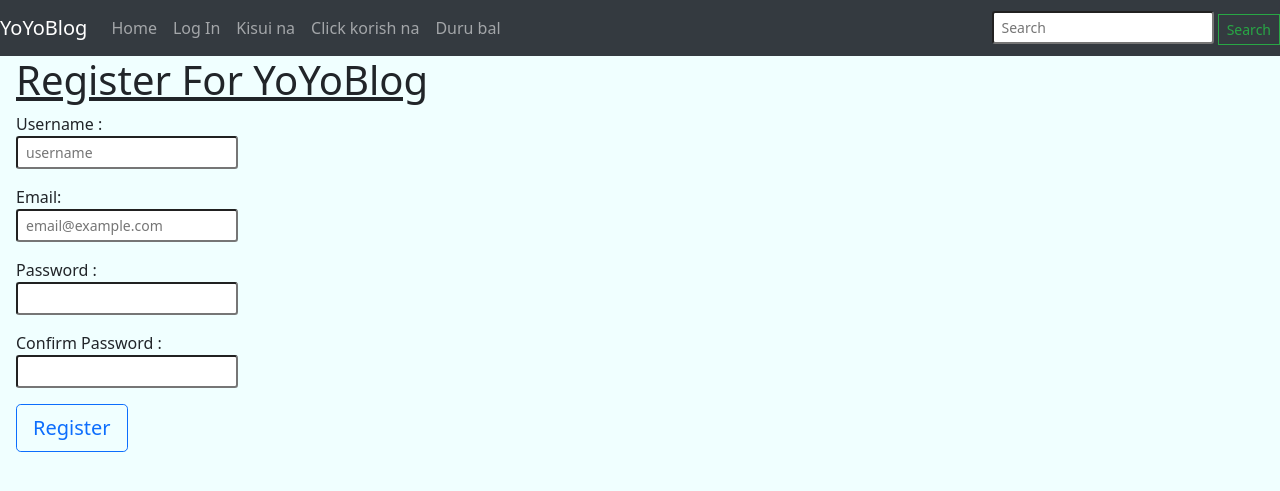
After one commit to MahabubArafat/YoYoBlog, a Flask app: page /register in a window 1280 px wide. The commit adds this page. Shown: the top 491 px of the page. Run offline with Flask 2, Linux system fonts and the light colour scheme; some libraries are stand-ins or nearby versions.

Commit message:
added user login,registration, validation

```diff
--- a/app/__init__.py
+++ b/app/__init__.py
@@ -2,10 +2,13 @@ from flask import Flask
 from config import Config
 from flask_sqlalchemy import SQLAlchemy
 from flask_migrate import Migrate
+from flask_login import LoginManager
 
 app = Flask(__name__)
 app.config.from_object(Config)
 db = SQLAlchemy(app)
 migrate = Migrate(app, db)
+login = LoginManager(app)
+login.login_view = "login"  # url_for nijei lagay ney ei function
 
 from app import routes, models
--- a/app/forms.py
+++ b/app/forms.py
@@ -1,6 +1,7 @@
 from flask_wtf import FlaskForm
 from wtforms import StringField, PasswordField, BooleanField, SubmitField
-from wtforms.validators import DataRequired
+from wtforms.validators import ValidationError, DataRequired, Email, EqualTo
+from app.models import User
 
 
 class LoginForm(FlaskForm):
@@ -8,3 +9,27 @@ class LoginForm(FlaskForm):
     password = PasswordField("Password : ", validators=[DataRequired()])
     remember_me = BooleanField("Remember Me")
     submit = SubmitField("Sign In")
+
+
+class RegistrationForm(FlaskForm):
+    username = StringField("Username :", validators=[DataRequired()])
+    email = StringField("Email:", validators=[DataRequired(), Email()])
+    password = PasswordField("Password : ", validators=[DataRequired()])
+    password2 = PasswordField(
+        "Confirm Password :", validators=[DataRequired(), EqualTo("password")]
+    )
+    submit = SubmitField("Register")
+
+    # adding custom validation syntax-> validate_fieldname(self,fieldname):
+    def validate_username(self, username):
+        user = User.query.filter_by(username=username.data).first()
+        # when we need to query a field, and we have an attribute but not the unique id(primary key), we don't use get, we use filter_by(attribute=attribute name)
+        if user is not None:
+            raise ValidationError("Username Taken, Please use another username")
+
+    def validate_email(self, email):
+        user = User.query.filter_by(email=email.data).first()
+        if user is not None:
+            raise ValidationError(
+                "Email is used by another user, Please use a different email"
+            )
--- a/app/routes.py
+++ b/app/routes.py
@@ -1,18 +1,22 @@
-from flask import render_template, flash, redirect, url_for
-from app import app
-from app.forms import LoginForm
+from flask import render_template, flash, redirect, url_for, request
+from werkzeug.urls import url_parse
+from flask_login import current_user, login_user, logout_user, login_required
+from app import app, db
+from app.forms import LoginForm, RegistrationForm
+from app.models import User
 
 
 @app.route("/")
 @app.route("/index")
+@login_required
 # this is how we can add multiple routes or links or paths for an function or page
+# and serial of decoratores in flask specially app.routes are very important to be in first in order
 def index():
-    user = {"username": "jack"}
     posts = [
         {"author": {"username": "John"}, "body": "Good Morning"},
         {"author": {"username": "Wick"}, "body": "I am gonna kill you"},
     ]
-    return render_template("index.html", title="Home", user=user, posts=posts)
+    return render_template("index.html", title="Home", posts=posts)
 
 
 # adding onek boro string in return
@@ -35,12 +39,49 @@ def index():
 
 @app.route("/login", methods=["GET", "POST"])
 def login():
+    if current_user.is_authenticated:
+        return redirect(url_for("index"))
     form = LoginForm()
     if form.validate_on_submit():
-        flash(
-            f" Log in Complete {form.username.data} and remeber you={form.remember_me.data}"
-        )  # that .data is important cause without oita form theke ja pabe pura ta dekhabe, just username ta grab korbe na
-        return redirect(url_for("index"))
+        user = User.query.filter_by(username=form.username.data).first()
+        if user is None or not user.check_password(form.password.data):
+            flash("Invalid Username or Password")
+            return redirect(url_for("login"))
+            # that .data is important cause without oita form theke ja pabe pura ta dekhabe, just username ta grab korbe na
+        login_user(user, remember=form.remember_me.data)
+        flash(f"welcome {form.username.data} to your home")
+        next_page = request.args.get("next")
+        # request.args die amra query string access korte pari, oi je search/address bar e ? er por ja ase oitaai query string, eita ekta dictionary format e ase, so 'next' is like a key to the value of the query string
+        # this is for dhoro ekta page e jete dhorlam, login kora dorkar tar jonno, so login korle direct jeno je page e jaite chaisilam oi page e direct kore eita sei kaj kortese
+        if not next_page or not next_page.startswith("/"):
+            # oi eki kahini,eita better tobe
+            # url_parse(next_page).netloc check kortese je , je url ta pass kora hoise oitar domain name empty kina, empty na hoile nicher ta set kore dicche, ar empty hoile ja ache tai, eita kortese karon kono attacker url er query string e ?er por or website er domain name add kore okhane redirect krte pare, ei dhoroner attack deflect korar jonno eita kora,mane domain empty paile toh amar site e, karon ami ei folder er relatively url pass kori, ar domain paile amar site na, remote site, so tokhon next_page eer value niche  set kore dicchi 'index' jeno amar site theke redirect kore or site e nite na pare
+            next_page = url_for("index")
+            # jodi kono query string na thake tobe index default kore dilam
+        return redirect(next_page)
     return render_template(
         "login.html", title="Sign In", form=form, body="rgb(127, 255, 212)"
     )
+
+
+@app.route("/logout")
+def logout():
+    logout_user()
+    return redirect(url_for("login"))
+
+
+@app.route("/register", methods=["GET", "POST"])
+def register():
+    if current_user.is_authenticated:
+        return redirect(url_for("index"))
+    form = RegistrationForm()
+    if form.validate_on_submit():
+        user = User(username=form.username.data, email=form.email.data)
+        user.set_password(form.password.data)
+        db.session.add(user)
+        db.session.commit()
+        flash(
+            f"Congratulations {form.username.data} , You have Registered Successfully,Now Login to continue"
+        )
+        return redirect(url_for("login"))
+    return render_template("register.html", title="Register", form=form)
--- a/app/templates/base.html
+++ b/app/templates/base.html
@@ -2,6 +2,7 @@
 <html lang="en">
     <meta charset="UTF-8" />
     <meta name="viewport" content="width=device-width, initial-scale=1.0" />
+    <link href="./static/favicon.ico" rel="icon" />
     {% if title %}
     <title>{{title}}-YoYoBlog</title>
     {% else %}
@@ -52,16 +53,20 @@
             >
           </li>
           <li class="nav-item">
+            {% if current_user.is_anonymous %}
             <a class="nav-link" href="{{ url_for('login') }}">Log In</a>
+            {% else %}
+            <a class="nav-link" href={{ url_for('logout')}}>Log out</a>
+            {% endif %}
           </li>
           <li class="nav-item">
-            <a class="nav-link" href="{{ url_for('login') }}">Log In</a>
+            <a class="nav-link" href="{{ url_for('login') }}">Kisui na</a>
           </li>
           <li class="nav-item">
-            <a class="nav-link" href="{{ url_for('login') }}">Log In</a>
+            <a class="nav-link" href="{{ url_for('login') }}">Click korish na</a>
           </li>
           <li class="nav-item">
-            <a class="nav-link" href="{{ url_for('login') }}">Log In</a>
+            <a class="nav-link" href="{{ url_for('login') }}">Duru bal</a>
           </li>
 
         </ul>
@@ -77,7 +82,13 @@
     {% with messages=get_flashed_messages() %}
     {% if messages %}
     {% for message in messages %}
-    {{message}}
+    {% if message=="Invalid Username or Password" %}
+    <div class="alert alert-danger">{{message}}</div>
+    {% elif message=="Please log in to access this page." %}
+    <div class="alert alert-primary">{{ message }}</div>
+    {% else %}
+    <div class="alert alert-success">{{message}}</div>
+    {% endif %}
     {% endfor %}
     {% endif %}
     {% endwith %}
--- a/app/templates/index.html
+++ b/app/templates/index.html
@@ -1,6 +1,6 @@
 {% extends "base.html" %}
 {% block content %}
-<h1>Hi {{ user.username }}</h1>
+<h1>Hi {{ current_user.username }}</h1>
 <hr>
 {% for post in posts %}
 <div>
--- /dev/null
+++ b/app/templates/register.html
@@ -0,0 +1,36 @@
+{% extends "base.html" %} {% block content %}
+<u><h1>Register For YoYoBlog</h1></u>
+<form action="" method="post" novalidate>
+  {{ form.hidden_tag() }}
+  <p>
+    {{ form.username.label}} <br />
+    {{ form.username(class="form-control-sm", placeholder="username") }} <br />
+    {% for error in form.username.errors %}
+    <span class="alert alert-danger p-0">{{ error }}</span>
+    {% endfor %}
+  </p>
+  <p>
+    {{ form.email.label}} <br />
+    {{ form.email(class="form-control-sm",placeholder="email@example.com") }}
+    <br />
+    {% for error in form.email.errors %}
+    <span class="alert alert-danger p-0">{{ error }}</span>
+    {% endfor %}
+  </p>
+  <p>
+    {{ form.password.label}} <br />
+    {{ form.password(class="form-control-sm") }} <br />
+    {% for error in form.password.errors %}
+    <span class="alert alert-danger p-0">{{ error }}</span>
+    {% endfor %}
+  </p>
+  <p>
+    {{ form.password2.label}} <br />
+    {{ form.password2(class="form-control-sm") }} <br />
+    {% for error in form.password2.errors %}
+    <span class="alert alert-danger p-0">{{ error }}</span>
+    {% endfor %}
+  </p>
+  <p>{{ form.submit(class="btn btn-outline-primary btn-lg") }}</p>
+</form>
+{% endblock %}
--- /dev/null
+++ b/emini_python.py
@@ -0,0 +1,6 @@
+from werkzeug.security import generate_password_hash, check_password_hash
+
+hash = generate_password_hash("bal chal")
+print(hash)
+ans = check_password_hash(hash, "bal hal")
+print(ans)
```
Also changed, not shown: app/models.py (+18 -5 lines), app/templates/login.html (+9 -4 lines), migrations/versions/0441200a6401_post_table_added.py (deleted, +0 -37 lines), migrations/versions/4974f4692129_fresh.py (renamed from migrations/versions/14c7f0e3f26d_users_table_added.py, +17 -6 lines), app/static/favicon.ico (added).
